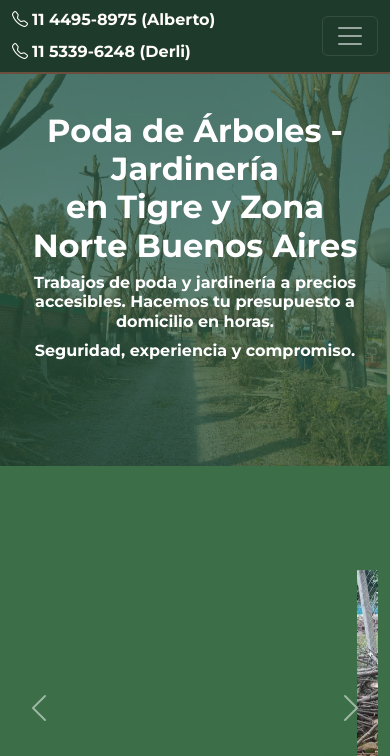
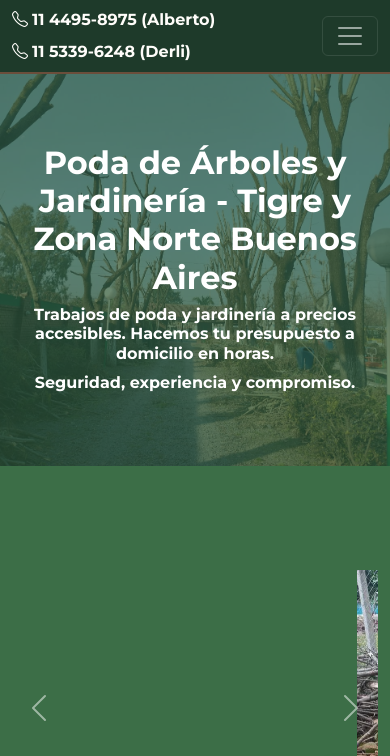
Before and after one commit to matiassilvero/albertoPodas, a plain HTML site: page index.html in a window 390 px wide. Shown: the top 756 px of the page. Drawn offline with nearby package versions, Linux system fonts and the light colour scheme.

Commit message:
Padding section 1

```diff
--- a/index.html
+++ b/index.html
@@ -46,7 +46,7 @@
 <!-- Section 1: Imagen con overlay y texto -->
 <section id="Inicio">
     <div>
-        <h1>Poda de Árboles - Jardinería<br/>en Tigre y Zona Norte Buenos Aires</h1>
+        <h1>Poda de Árboles y Jardinería - Tigre y Zona Norte Buenos Aires</h1>
         <h3>Trabajos de poda y jardinería a precios accesibles. Hacemos tu presupuesto a domicilio en horas.</h3>
         <p><strong>Seguridad, experiencia y compromiso.</strong></p>
     </div>
--- a/styles.css
+++ b/styles.css
@@ -311,7 +311,7 @@ body {
 
 #Inicio {
     min-height: 60vh;
-    padding: 6rem 1rem 2rem 1rem; /* más espacio arriba para que no lo tape la navbar */
+    padding: 10rem 1rem 2rem 1rem; /* aún más espacio arriba */
 }
 
 .container {
```
